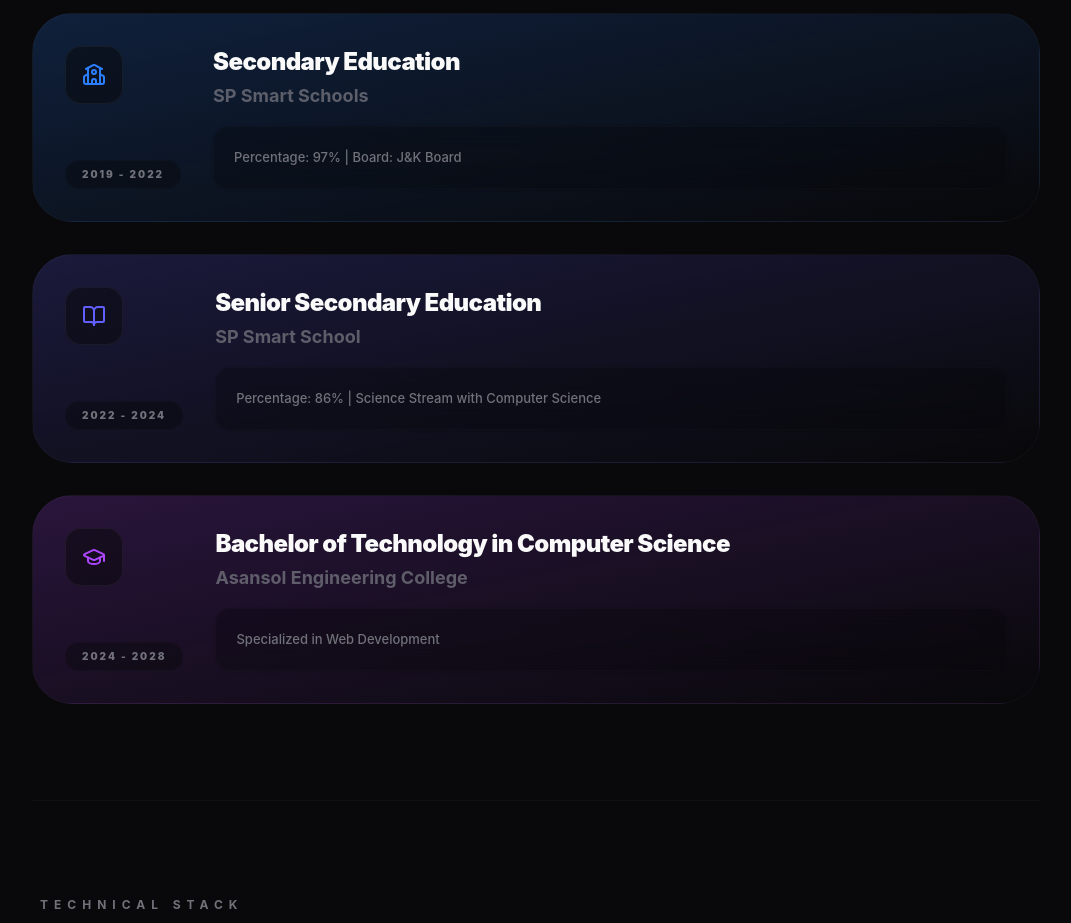
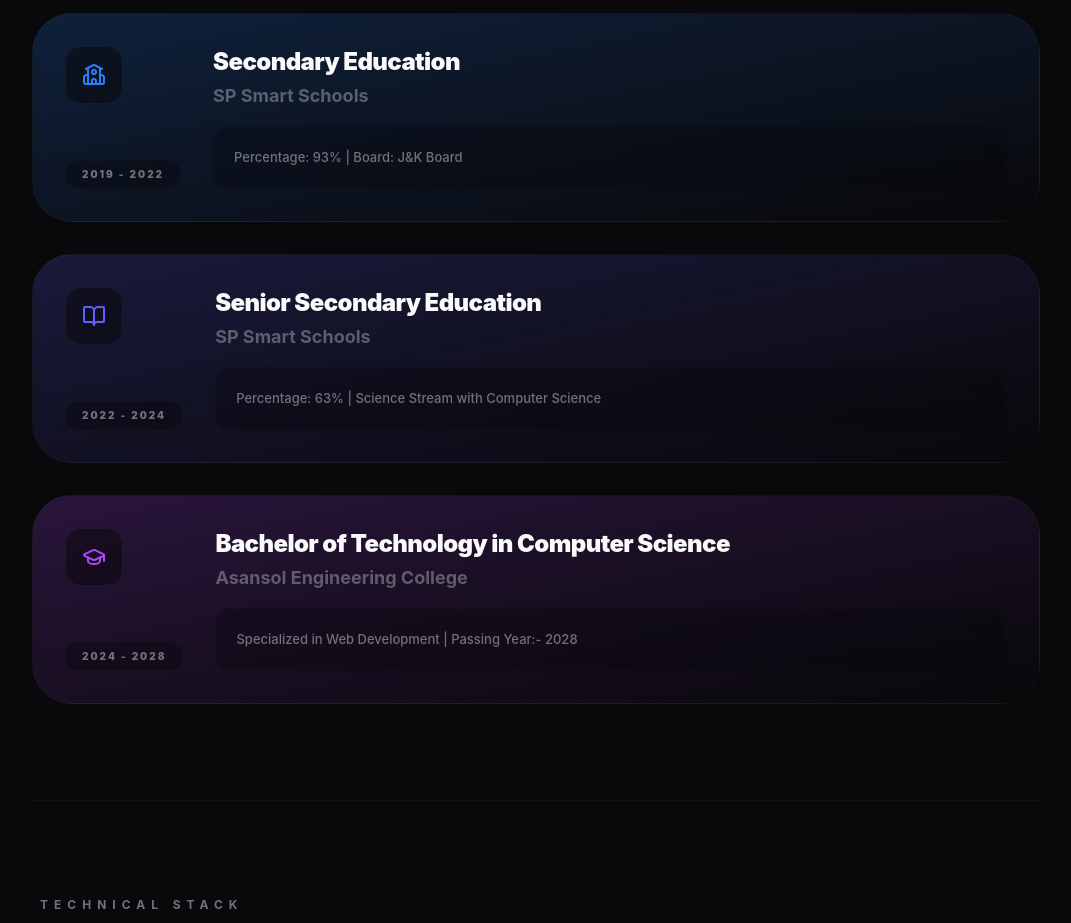
Before and after one commit to YASH-HCKT/set-the-standard-portfolio, a React (Vite) app: page / in a window 1280 px wide. Shown: the part 2140-3063 px from the top of the page, without its empty margins (144-1215 px from the left). Built offline with nearby package versions, Linux system fonts and the light colour scheme.

Commit message:
Update education details and percentages

```diff
--- a/src/components/Education.jsx
+++ b/src/components/Education.jsx
@@ -7,7 +7,7 @@
         period: "2019 - 2022",
         title: "Secondary Education",
         institution: "SP Smart Schools",
-        details: "Percentage: 97% | Board: J&K Board",
+        details: "Percentage: 93% | Board: J&K Board",
         icon: School,
         color: "from-blue-500/20 to-transparent",
         accent: "text-blue-500",
@@ -16,8 +16,8 @@
     {
         period: "2022 - 2024",
         title: "Senior Secondary Education",
-        institution: "SP Smart School",
-        details: "Percentage: 86% | Science Stream with Computer Science",
+        institution: "SP Smart Schools",
+        details: "Percentage: 63% | Science Stream with Computer Science",
         icon: BookOpen,
         color: "from-indigo-500/20 to-transparent",
         accent: "text-indigo-500",
@@ -27,7 +27,7 @@
         period: "2024 - 2028",
         title: "Bachelor of Technology in Computer Science",
         institution: "Asansol Engineering College",
-        details: "Specialized in Web Development",
+        details: "Specialized in Web Development | Passing Year:- 2028",
         icon: GraduationCap,
         color: "from-purple-500/20 to-transparent",
         accent: "text-purple-500",
```
